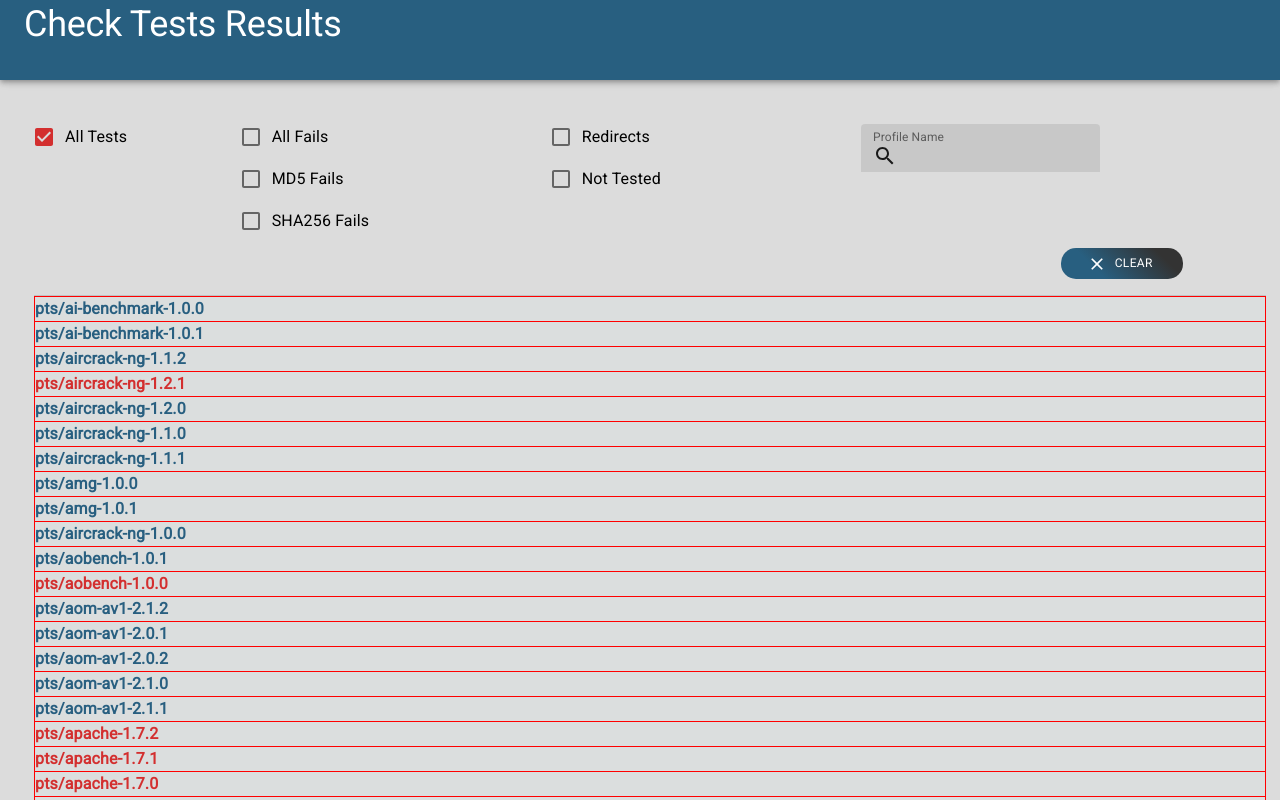
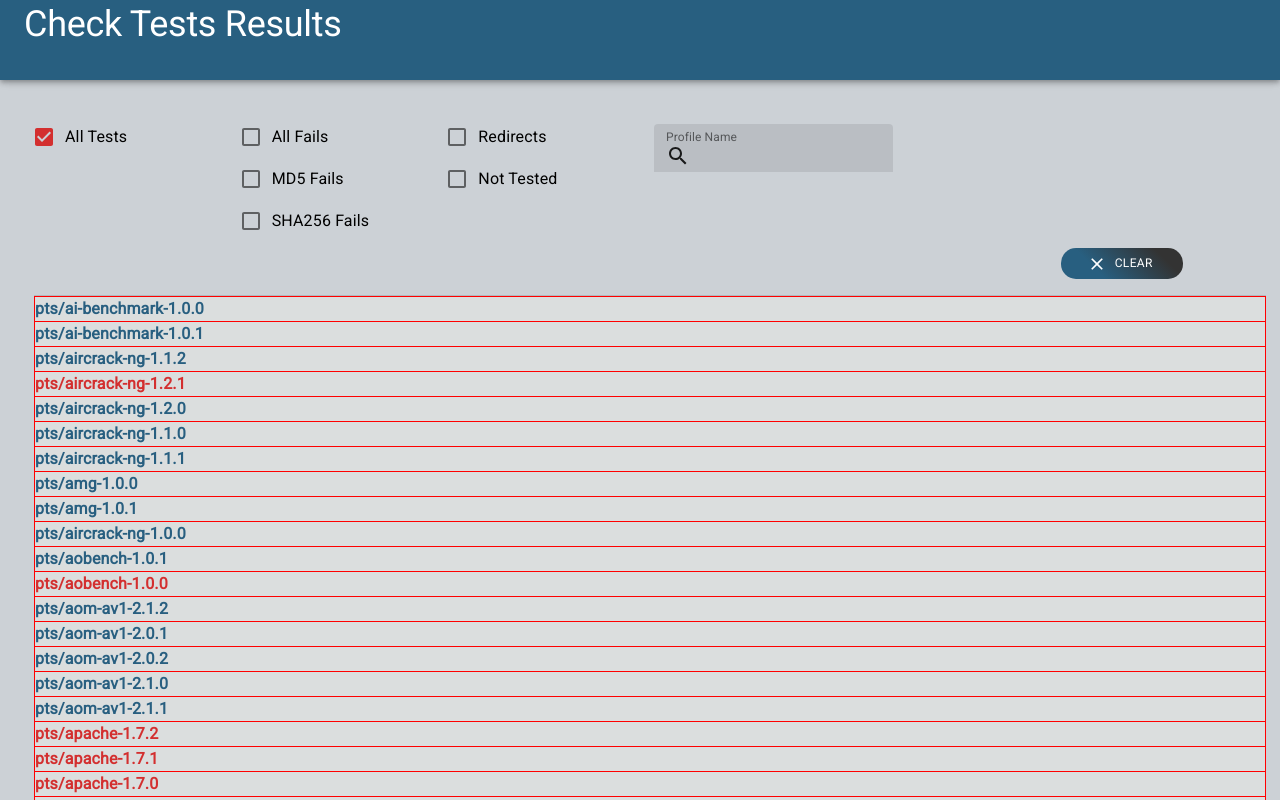
Before and after one commit to tippettj/phoronix-stats, a React (Create React App) app: page / in a window 1280 px wide. Shown: the top 800 px of the page. Built offline with nearby package versions, Linux system fonts and the light colour scheme.

Commit message:
Cleaned up code and added margins and grid spacing. Removed hover effect.

```diff
--- a/src/App.css
+++ b/src/App.css
@@ -2,56 +2,20 @@
 
 /* Background color for entire page */
 body {
-  background-color: #dcdcdc;
+  /* background-color: #dcdcdc; */
+  background-color: #ccd1d6;
+  /* width: 95%;
+  margin-left: auto;
+  margin-right: auto; */
+  margin-bottom: 3em;
 }
 /* Pushes checkboxes below app bar */
 .App {
   margin-top: 80px;
-  margin-left: 10px;
 }
 
-/* .container {
-  margin-left: 0px;
-} */
-/* .test-stats {
-  color: green;
-}
-
-.test-data {
-  color: blue;
-} */
-
-/* .App-logo {
-  height: 40vmin;
-  pointer-events: none;
-} */
-
-@media (prefers-reduced-motion: no-preference) {
+/* @media (prefers-reduced-motion: no-preference) {
   .App-logo {
     animation: App-logo-spin infinite 20s linear;
   }
-}
-
-/* .App-header {
-  background-color: #282c34;
-  min-height: 100vh;
-  display: flex;
-  flex-direction: column;
-  align-items: center;
-  justify-content: center;
-  font-size: calc(10px + 2vmin);
-  color: white;
 } */
-
-/* .App-link {
-  color: #61dafb;
-} */
-
-/* @keyframes App-logo-spin {
-  from {
-    transform: rotate(0deg);
-  }
-  to {
-    transform: rotate(360deg);
-  }
-} */
--- a/src/App.js
+++ b/src/App.js
@@ -2,9 +2,8 @@ import './App.css';
 import axios from 'axios';
 import React,{useState, useEffect} from 'react';
 import { FilterForm } from './components/FilterForm';
-import { CircularProgress, LinearProgress } from '@material-ui/core';
+import { LinearProgress } from '@material-ui/core';
 import useStyles from './components/styles';
-import { Container } from '@material-ui/core';
 
 function App() {
   //const apiEndPoint = "check-tests-results copy.json";
--- a/src/components/Checkboxes.js
+++ b/src/components/Checkboxes.js
@@ -1,12 +1,10 @@
 import React, { useState } from 'react';
+import Checkbox from '@material-ui/core/Checkbox';
+import Grid from '@material-ui/core/Grid';
+import { FormControlLabel } from '@material-ui/core';
 
 import * as Constants from "../Constants";
-
-import Checkbox from '@material-ui/core/Checkbox';
-import Grid from '@material-ui/core/Grid';
-import TextField from '@material-ui/core/TextField';
-
-import { FormControlLabel } from '@material-ui/core';
+import useStyles from "./styles";
 
 // List of checkboxes that can be applied to the JSON data to extract results
 const checkboxList = [
@@ -36,6 +34,7 @@ export function useCheckboxes(defaultCheckboxes) {
   const [checkboxes, setCheckboxes] = useState(
     defaultCheckboxes || getDefaultCheckboxes(),
   );
+
 
   /**
    * Determines the logic of the checkboxes
@@ -80,13 +79,10 @@ export function useCheckboxes(defaultCheckboxes) {
 
   // Sets the state of a specific checkbox
   function setCheckbox(index, checked) {
-    console.log("setCheckbox....");
     manageState(index,checked);
     const newcheckboxes = [...checkboxes];
     newcheckboxes[index].checked = checked;
     setCheckboxes(newcheckboxes);
-    console.log("endCheckbox....");
-
   }
 
   // same as a standard use hook
@@ -96,14 +92,15 @@ export function useCheckboxes(defaultCheckboxes) {
   };
 }
 
-const createCheckbox = (checkboxes, setCheckbox, index) => {
+const createCheckbox = (classes, checkboxes, setCheckbox, index) => {
   return (
     <FormControlLabel
-            control={<Checkbox
+      control=
+        {<Checkbox
+          className={classes.checkboxes}
+          style={{'&:hover': {backgroundColor: "transparent"}}}
           checked={checkboxes[index].checked}
-                  onChange={e => {
-                  setCheckbox(checkboxes[index].idx, e.target.checked);
-                }}
+          onChange={e => {setCheckbox(checkboxes[index].idx, e.target.checked)}}
         />}
       label={checkboxes[index].name}
     />
@@ -111,29 +108,23 @@ const createCheckbox = (checkboxes, setCheckbox, index) => {
 }
 
 function Checkboxes({ checkboxes, setCheckbox}) {
-
-  React.useEffect(()=> {
-    console.log("Checkboxes In use effect.....")
-})
-
+  const classes =useStyles();
   return (
     <React.Fragment>
-        <Grid item xs={12} sm={3} md={2} item>{createCheckbox(checkboxes, setCheckbox, 0)}</Grid>
-        <Grid item xs={12} sm={3} md={3} item>
+        <Grid item xs={12} sm={3} md={2} lg={2}>{createCheckbox(classes, checkboxes, setCheckbox, 0)}</Grid>
+        <Grid item xs={12} sm={3} md={3} lg={2}>
           <Grid container direction="column" >
-            <Grid item>{createCheckbox(checkboxes, setCheckbox, 1)}</Grid>
-            <Grid item>{createCheckbox(checkboxes, setCheckbox, 2)}</Grid>
-            <Grid item>{createCheckbox(checkboxes, setCheckbox, 3)}</Grid>
+            <Grid item>{createCheckbox(classes, checkboxes, setCheckbox, 1)}</Grid>
+            <Grid item>{createCheckbox(classes, checkboxes, setCheckbox, 2)}</Grid>
+            <Grid item>{createCheckbox(classes, checkboxes, setCheckbox, 3)}</Grid>
           </Grid>
         </Grid>
-        <Grid item xs={12} sm={3} md={3} item>
+        <Grid item xs={12} sm={3} md={3} lg={2}>
           <Grid container direction="column" >
-            <Grid item >{createCheckbox(checkboxes, setCheckbox, 4)}</Grid>
-            <Grid item >{createCheckbox(checkboxes, setCheckbox, 5)}</Grid>
+            <Grid item >{createCheckbox(classes, checkboxes, setCheckbox, 4)}</Grid>
+            <Grid item >{createCheckbox(classes, checkboxes, setCheckbox, 5)}</Grid>
           </Grid>
         </Grid>
-
-
     </React.Fragment>
   );
 }
```
Lines whose indentation alone changed are shown as unchanged.
